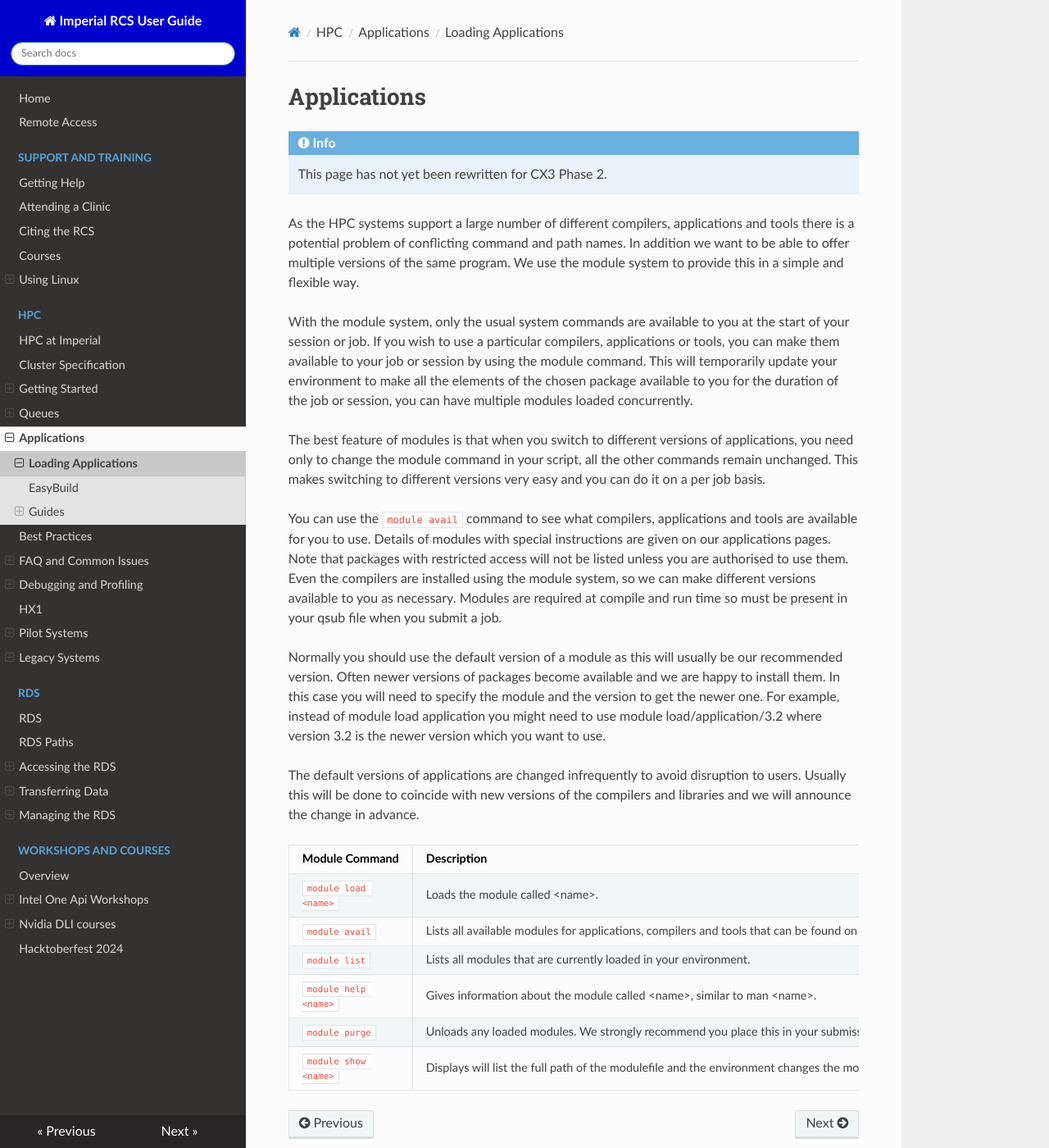
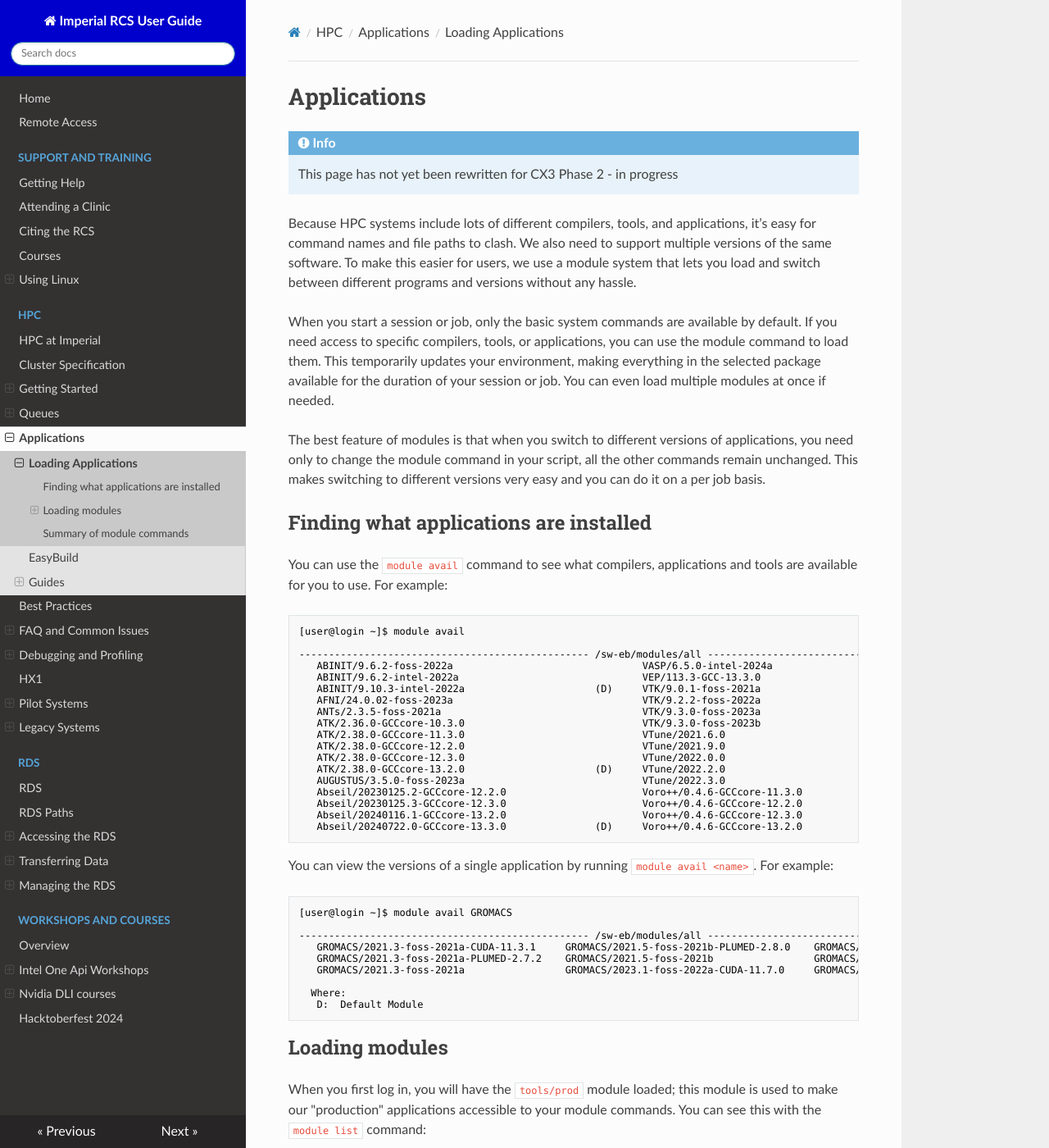
Before and after one commit to ImperialCollegeLondon/icl-rcs-user-guide, an MkDocs documentation site: the page built from docs/hpc/applications/index.md, in a window 1280 px wide and 1400 px high. Shown: the whole window at 82% size. Built offline with MkDocs 1.6.1, drawn with Linux system fonts in a browser that asks for light colours; nearby versions of some CDN libraries; some of the changed text lies outside the part shown.

Commit message:
More examples on the applications page.

````diff
--- a/docs/hpc/applications/index.md
+++ b/docs/hpc/applications/index.md
@@ -2,19 +2,127 @@
 
 !!! info
 
-    This page has not yet been rewritten for CX3 Phase 2.
+    This page has not yet been rewritten for CX3 Phase 2 - in progress
 
-As the HPC systems support a large number of different compilers, applications and tools there is a potential problem of conflicting command and path names. In addition we want to be able to offer multiple versions of the same program. We use the module system to provide this in a simple and flexible way.
+Because HPC systems include lots of different compilers, tools, and applications, it’s easy for command names and file paths to clash. We also need to support multiple versions of the same software. To make this easier for users, we use a module system that lets you load and switch between different programs and versions without any hassle.
 
-With the module system, only the usual system commands are available to you at the start of your session or job. If you wish to use a particular compilers, applications or tools, you can make them available to your job or session by using the module command. This will temporarily update your environment to make all the elements of the chosen package available to you for the duration of the job or session, you can have multiple modules loaded concurrently.
+When you start a session or job, only the basic system commands are available by default. If you need access to specific compilers, tools, or applications, you can use the module command to load them. This temporarily updates your environment, making everything in the selected package available for the duration of your session or job. You can even load multiple modules at once if needed.
 
 The best feature of modules is that when you switch to different versions of applications, you need only to change the module command in your script, all the other commands remain unchanged. This makes switching to different versions very easy and you can do it on a per job basis.
 
-You can use the `module avail` command to see what compilers, applications and tools are available for you to use. Details of modules with special instructions are given on our applications pages. Note that packages with restricted access will not be listed unless you are authorised to use them. Even the compilers are installed using the module system, so we can make different versions available to you as necessary. Modules are required at compile and run time so must be present in your qsub file when you submit a job.
+## Finding what applications are installed
 
-Normally you should use the default version of a module as this will usually be our recommended version. Often newer versions of packages become available and we are happy to install them. In this case you will need to specify the module and the version to get the newer one. For example, instead of module load application you might need to use module load/application/3.2 where version 3.2 is the newer version which you want to use.
+You can use the `module avail` command to see what compilers, applications and tools are available for you to use. For example:
 
-The default versions of applications are changed infrequently to avoid disruption to users. Usually this will be done to coincide with new versions of the compilers and libraries and we will announce the change in advance.
+```bash
+[user@login ~]$ module avail
+
+------------------------------------------------- /sw-eb/modules/all --------------------------------------------------
+   ABINIT/9.6.2-foss-2022a                                VASP/6.5.0-intel-2024a
+   ABINIT/9.6.2-intel-2022a                               VEP/113.3-GCC-13.3.0
+   ABINIT/9.10.3-intel-2022a                      (D)     VTK/9.0.1-foss-2021a
+   AFNI/24.0.02-foss-2023a                                VTK/9.2.2-foss-2022a
+   ANTs/2.3.5-foss-2021a                                  VTK/9.3.0-foss-2023a
+   ATK/2.36.0-GCCcore-10.3.0                              VTK/9.3.0-foss-2023b                              (D)
+   ATK/2.38.0-GCCcore-11.3.0                              VTune/2021.6.0
+   ATK/2.38.0-GCCcore-12.2.0                              VTune/2021.9.0
+   ATK/2.38.0-GCCcore-12.3.0                              VTune/2022.0.0
+   ATK/2.38.0-GCCcore-13.2.0                      (D)     VTune/2022.2.0
+   AUGUSTUS/3.5.0-foss-2023a                              VTune/2022.3.0                                    (D)
+   Abseil/20230125.2-GCCcore-12.2.0                       Voro++/0.4.6-GCCcore-11.3.0
+   Abseil/20230125.3-GCCcore-12.3.0                       Voro++/0.4.6-GCCcore-12.2.0
+   Abseil/20240116.1-GCCcore-13.2.0                       Voro++/0.4.6-GCCcore-12.3.0
+   Abseil/20240722.0-GCCcore-13.3.0               (D)     Voro++/0.4.6-GCCcore-13.2.0                       (D)
+```
+
+You can view the versions of a single application by running `module avail <name>`. For example:
+
+```bash
+[user@login ~]$ module avail GROMACS
+
+------------------------------------------------- /sw-eb/modules/all --------------------------------------------------
+   GROMACS/2021.3-foss-2021a-CUDA-11.3.1     GROMACS/2021.5-foss-2021b-PLUMED-2.8.0    GROMACS/2023.1-foss-2022a
+   GROMACS/2021.3-foss-2021a-PLUMED-2.7.2    GROMACS/2021.5-foss-2021b                 GROMACS/2023.3-foss-2023a
+   GROMACS/2021.3-foss-2021a                 GROMACS/2023.1-foss-2022a-CUDA-11.7.0     GROMACS/2024.1-foss-2023b (D)
+
+  Where:
+   D:  Default Module
+```
+
+## Loading modules
+
+When you first log in, you will have the `tools/prod` module loaded; this module is used to make our "production" applications accessible to your module commands. You can see this with the `module list` command:
+
+```bash
+[user@login ~]$
+
+Currently Loaded Modules:
+  1) tools/prod
+```
+
+You can purge all the loaded modules from your environment by running the `module purge` command:
+
+```bash
+[user@login ~]$ module purge
+[user@login ~]$ module list
+No modules loaded
+```
+
+You may wish to do this if you've accidentally loaded the wrong modules. To load the production modules into your environment again, you can use the `module load` command:
+
+```bash
+[user@login ~]$ module load tools/prod
+[user@login ~]$ module list
+
+Currently Loaded Modules:
+  1) tools/prod
+```
+
+If you load a module for an application into your environment without specifying the version you will load the default version (marked with a `(D)` as above). The default version of a module will normally be the latest version we have installed unless we have set a particular version to the default. We generally recommend that you use the latest installed version of an module unless there are specific reasons not to do so. For example:
+
+```bash
+[user@login ~]$ module load GROMACS
+[user@login ~]$ module list
+
+Currently Loaded Modules:
+  1) tools/prod                        22) FFTW.MPI/3.3.10-gompi-2023b
+  2) GCCcore/13.2.0                    23) ScaLAPACK/2.2.0-gompi-2023b-fb
+  3) zlib/1.2.13-GCCcore-13.2.0        24) foss/2023b
+  4) binutils/2.40-GCCcore-13.2.0      25) bzip2/1.0.8-GCCcore-13.2.0
+  5) GCC/13.2.0                        26) ncurses/6.4-GCCcore-13.2.0
+  6) numactl/2.0.16-GCCcore-13.2.0     27) libreadline/8.2-GCCcore-13.2.0
+  7) XZ/5.4.4-GCCcore-13.2.0           28) Tcl/8.6.13-GCCcore-13.2.0
+  8) libxml2/2.11.5-GCCcore-13.2.0     29) SQLite/3.43.1-GCCcore-13.2.0
+  9) libpciaccess/0.17-GCCcore-13.2.0  30) libffi/3.4.4-GCCcore-13.2.0
+ 10) hwloc/2.9.2-GCCcore-13.2.0        31) Python/3.11.5-GCCcore-13.2.0
+ 11) OpenSSL/1.1                       32) gfbf/2023b
+ 12) libevent/2.1.12-GCCcore-13.2.0    33) cffi/1.15.1-GCCcore-13.2.0
+ 13) UCX/1.15.0-GCCcore-13.2.0         34) cryptography/41.0.5-GCCcore-13.2.0
+ 14) libfabric/1.19.0-GCCcore-13.2.0   35) virtualenv/20.24.6-GCCcore-13.2.0
+ 15) PMIx/4.2.6-GCCcore-13.2.0         36) Python-bundle-PyPI/2023.10-GCCcore-13.2.0
+ 16) UCC/1.2.0-GCCcore-13.2.0          37) pybind11/2.11.1-GCCcore-13.2.0
+ 17) OpenMPI/4.1.6-GCC-13.2.0          38) SciPy-bundle/2023.11-gfbf-2023b
+ 18) OpenBLAS/0.3.24-GCC-13.2.0        39) networkx/3.2.1-gfbf-2023b
+ 19) FlexiBLAS/3.3.1-GCC-13.2.0        40) mpi4py/3.1.5-gompi-2023b
+ 20) FFTW/3.3.10-GCC-13.2.0            41) GROMACS/2024.1-foss-2023b
+ 21) gompi/2023b
+```
+
+In the above example, the default version of the GROMACS application at the time the command was run was `2024.1-foss-2023b` and this is what was loaded since a version wasn't specified at the command line.
+
+When you load a single module on our HPC system, you will often find many other modules are automatically loaded. These modules will be "dependencies" of the module that you loaded and will have been automatically defined by the [EasyBuild software](./easybuild.md) that we use to build applications centrally.
+
+Modules are required at compile and run time so must be present in your qsub file when you submit a job.
+
+### Loading a specific version of an application
+
+A specific version of an application can be loaded by specifying the application name and version when running the module load command:
+
+```bash
+[user@login ~]$ module load GROMACS/2024.1-foss-2023b
+```
+
+## Summary of module commands
 
 | Module Command | Description |
 | -------------- | ----------- |
````
